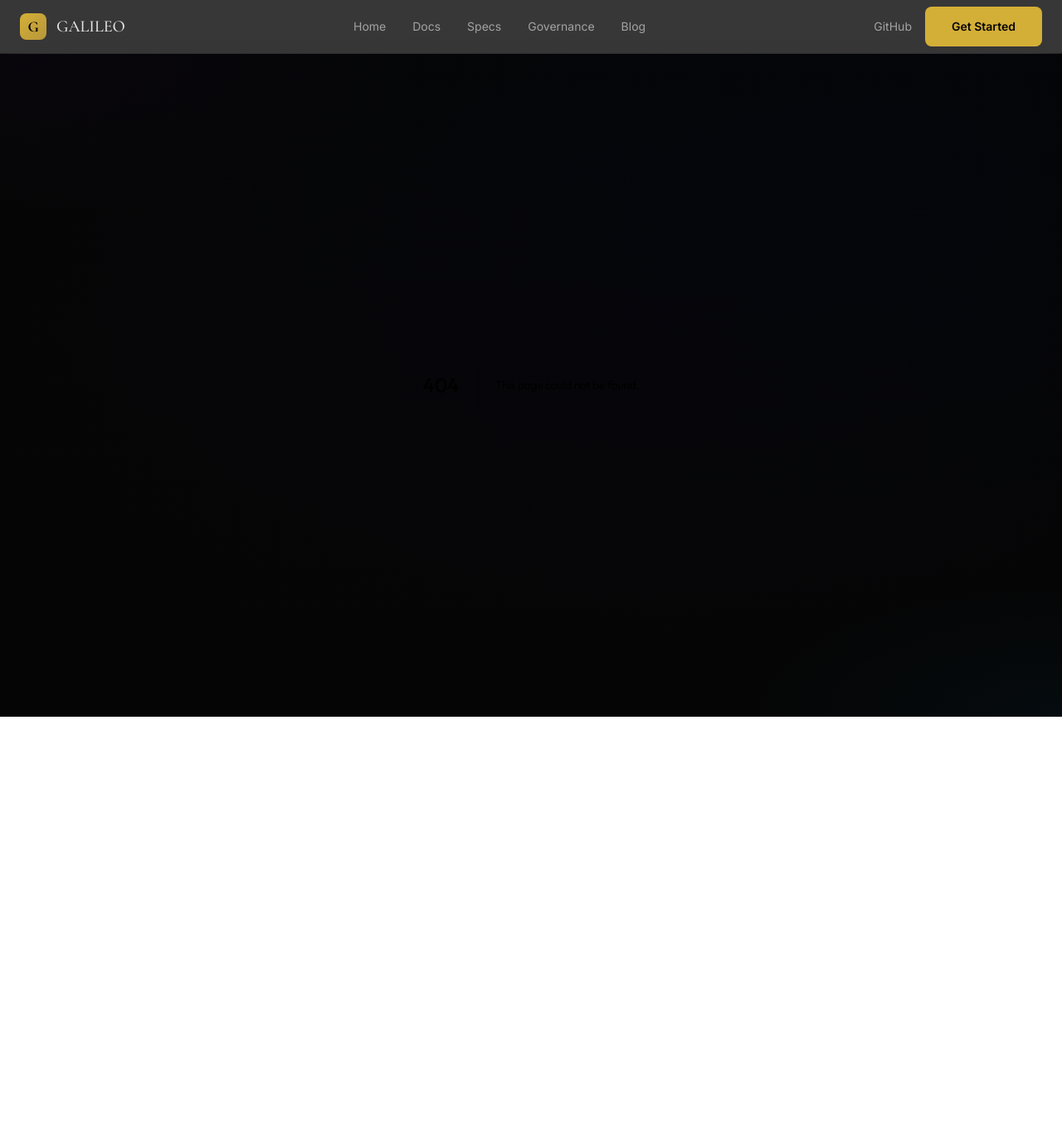
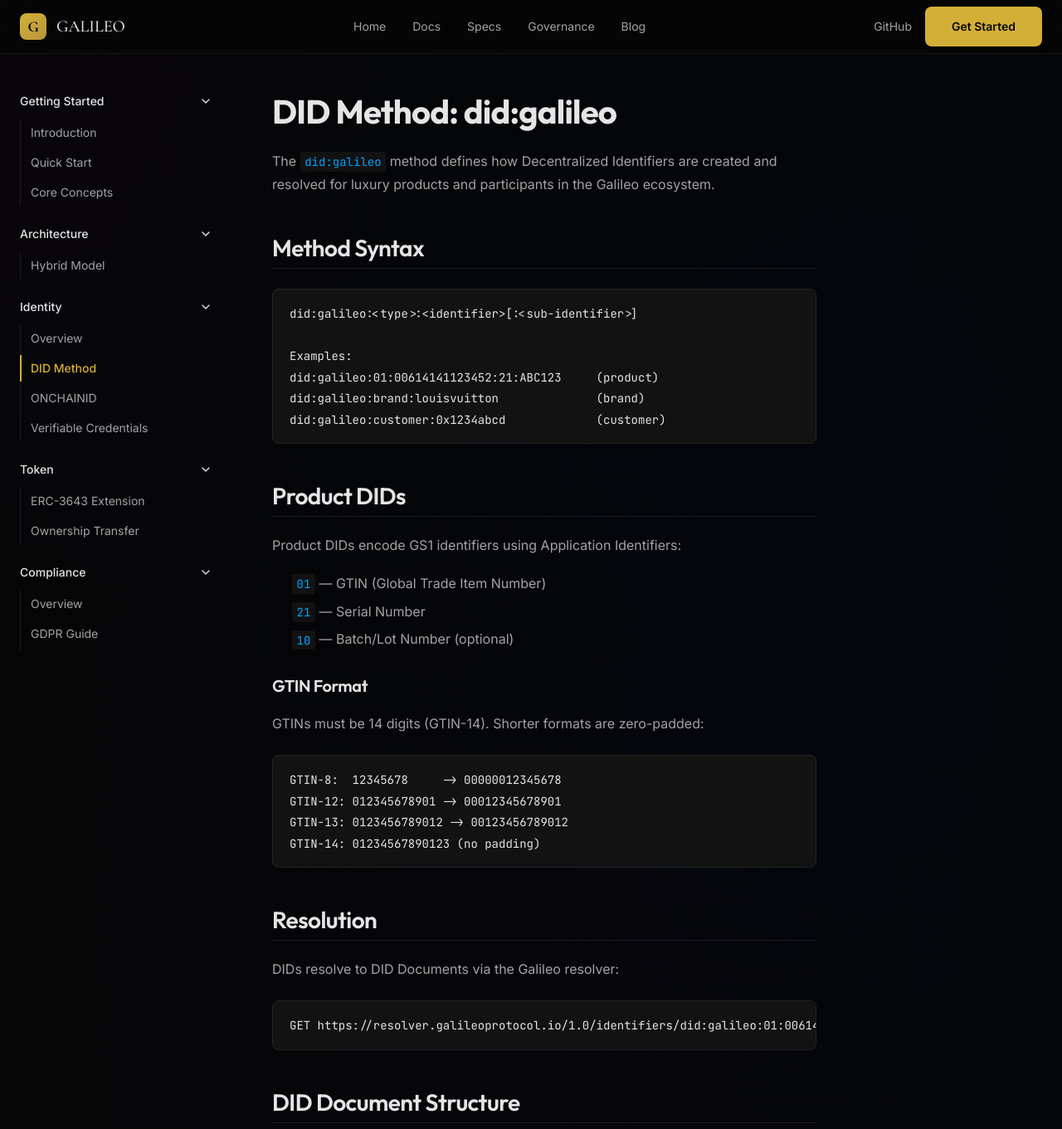
Before and after one commit to originlabs-app/galileo-luxury-standard, a Next.js app in the folder website/: page /docs/identity/did-method in a window 1280 px wide. Before the commit this address had no page. Shown: the top 1361 px of the page at 83% size. Before the commit the page ends 864 px from the top, so only its background shows below. Built offline with nearby package versions, Linux system fonts and the light colour scheme.

Commit message:
feat(10-03): add DID method specification page
- Method syntax with product, brand, customer examples
- GTIN format explanation with zero-padding rules
- Resolution endpoint documentation
- DID Document structure JSON example
- CRUD operations: Create, Read, Update, Deactivate

```diff
--- /dev/null
+++ b/website/src/app/docs/identity/did-method/page.tsx
@@ -0,0 +1,105 @@
+export const metadata = {
+  title: 'DID Method | Galileo Documentation',
+  description: 'The did:galileo method specification for product and entity identifiers.',
+};
+
+export default function DIDMethodPage() {
+  return (
+    <>
+      <h1>DID Method: did:galileo</h1>
+
+      <p>
+        The <code>did:galileo</code> method defines how Decentralized Identifiers are
+        created and resolved for luxury products and participants in the Galileo ecosystem.
+      </p>
+
+      <h2>Method Syntax</h2>
+      <pre><code>{`did:galileo:<type>:<identifier>[:<sub-identifier>]
+
+Examples:
+did:galileo:01:00614141123452:21:ABC123     (product)
+did:galileo:brand:louisvuitton              (brand)
+did:galileo:customer:0x1234abcd             (customer)`}</code></pre>
+
+      <h2>Product DIDs</h2>
+      <p>
+        Product DIDs encode GS1 identifiers using Application Identifiers:
+      </p>
+      <ul>
+        <li><code>01</code> — GTIN (Global Trade Item Number)</li>
+        <li><code>21</code> — Serial Number</li>
+        <li><code>10</code> — Batch/Lot Number (optional)</li>
+      </ul>
+
+      <h3>GTIN Format</h3>
+      <p>
+        GTINs must be 14 digits (GTIN-14). Shorter formats are zero-padded:
+      </p>
+      <pre><code>{`GTIN-8:  12345678     -> 00000012345678
+GTIN-12: 012345678901 -> 00012345678901
+GTIN-13: 0123456789012 -> 00123456789012
+GTIN-14: 01234567890123 (no padding)`}</code></pre>
+
+      <h2>Resolution</h2>
+      <p>
+        DIDs resolve to DID Documents via the Galileo resolver:
+      </p>
+      <pre><code>GET https://resolver.galileoprotocol.io/1.0/identifiers/did:galileo:01:00614141123452:21:ABC123</code></pre>
+
+      <h2>DID Document Structure</h2>
+      <pre><code>{`{
+  "@context": [
+    "https://www.w3.org/ns/did/v1",
+    "https://vocab.galileoprotocol.io/v1"
+  ],
+  "id": "did:galileo:01:00614141123452:21:ABC123",
+  "controller": "did:galileo:brand:hermes",
+  "verificationMethod": [{
+    "id": "did:galileo:01:00614141123452:21:ABC123#key-1",
+    "type": "JsonWebKey2020",
+    "controller": "did:galileo:brand:hermes",
+    "publicKeyJwk": { "kty": "EC", "crv": "P-256", ... }
+  }],
+  "service": [{
+    "id": "did:galileo:01:00614141123452:21:ABC123#dpp",
+    "type": "DigitalProductPassport",
+    "serviceEndpoint": "https://dpp.hermes.com/ABC123"
+  }]
+}`}</code></pre>
+
+      <h2>Operations</h2>
+
+      <h3>Create</h3>
+      <p>
+        DIDs are created by authorized issuers (brands with issuer claims).
+        Creation triggers on-chain token minting.
+      </p>
+
+      <h3>Read (Resolve)</h3>
+      <p>
+        Anyone can resolve a DID to its document. The resolver returns different
+        views based on the requester's role.
+      </p>
+
+      <h3>Update</h3>
+      <p>
+        Only the DID controller can update the document. Updates require
+        signature verification.
+      </p>
+
+      <h3>Deactivate</h3>
+      <p>
+        Deactivation is permanent. Used when products are destroyed or reach
+        end-of-life. Token is burned.
+      </p>
+
+      <h2>Security Considerations</h2>
+      <ul>
+        <li>DIDs are deterministic from GS1 identifiers — no collision risk</li>
+        <li>Controller change requires multi-sig approval</li>
+        <li>Key rotation supported via versioned verification methods</li>
+        <li>Post-quantum ready via crypto-agile signature suite</li>
+      </ul>
+    </>
+  );
+}
```
